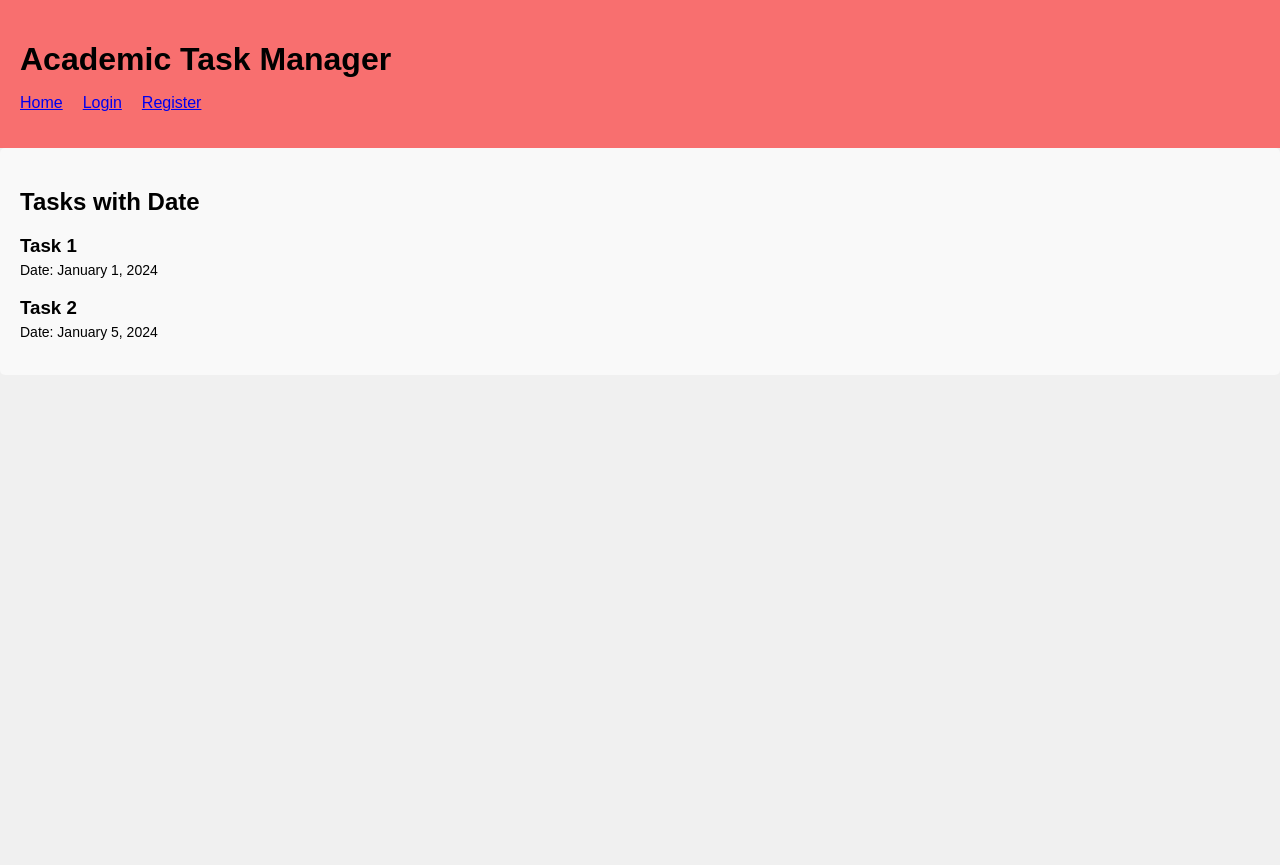
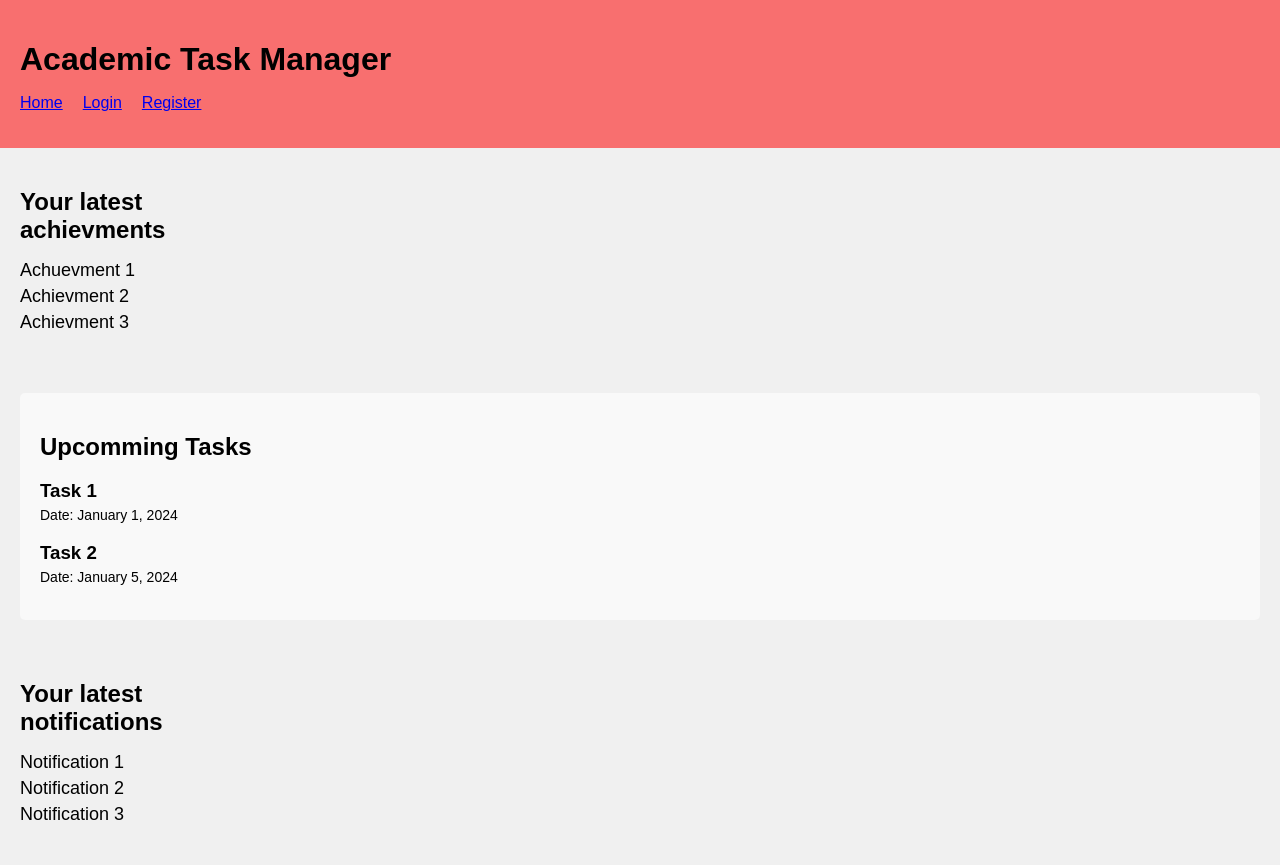
Before and after one commit to JstnVltt/Task-Manager-System, a Flask app: page / in a window 1280 px wide. Before the commit the page ends 340 px from the top, so only its background shows below. Run offline with Flask 3, Linux system fonts and the light colour scheme.

Commit message:
New home

```diff
--- a/templates/Home.html
+++ b/templates/Home.html
@@ -6,8 +6,20 @@
 
 {% block body %}
 
+<div class="home-container">
+    <div class="home-box">
+         <div class="side-navigator">
+        <h2>Your latest achievments</h2>
+        <ul class="task-list">
+            <li>Achuevment 1 </li>
+            <li>Achievment 2</li>
+            <li>Achievment 3</li>
+        </ul></div>
+    </div>
+    <div class="home-box">
+        <div class="main-content">
         <div class="task-box">
-                <h2>Tasks with Date</h2>
+            <h2>Upcomming Tasks</h2>
             <div class="task-item">
                 <h3>Task 1</h3>
                 <p>Date: January 1, 2024</p>
@@ -16,7 +28,17 @@
                 <h3>Task 2</h3>
                 <p>Date: January 5, 2024</p>
             </div>
-                <!-- Add more task items as needed -->
+        </div>
+</div>
+</div>
+<div class="home-box">
+<div class="side-navigator">
+<h2>Your latest notifications</h2>
+<ul class="task-list">
+   <li>Notification 1 </li>
+   <li>Notification 2</li>
+   <li>Notification 3</li>
+</ul>
 </div>
 </div>
         </div>
```
Lines whose indentation alone changed are shown as unchanged.
